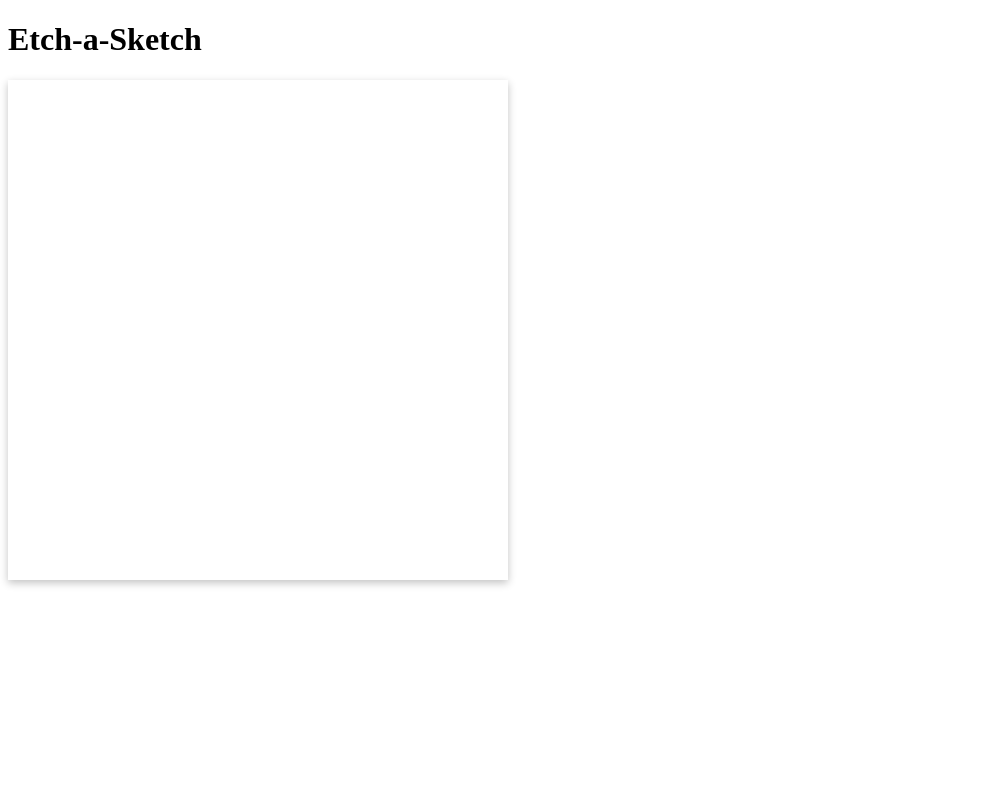
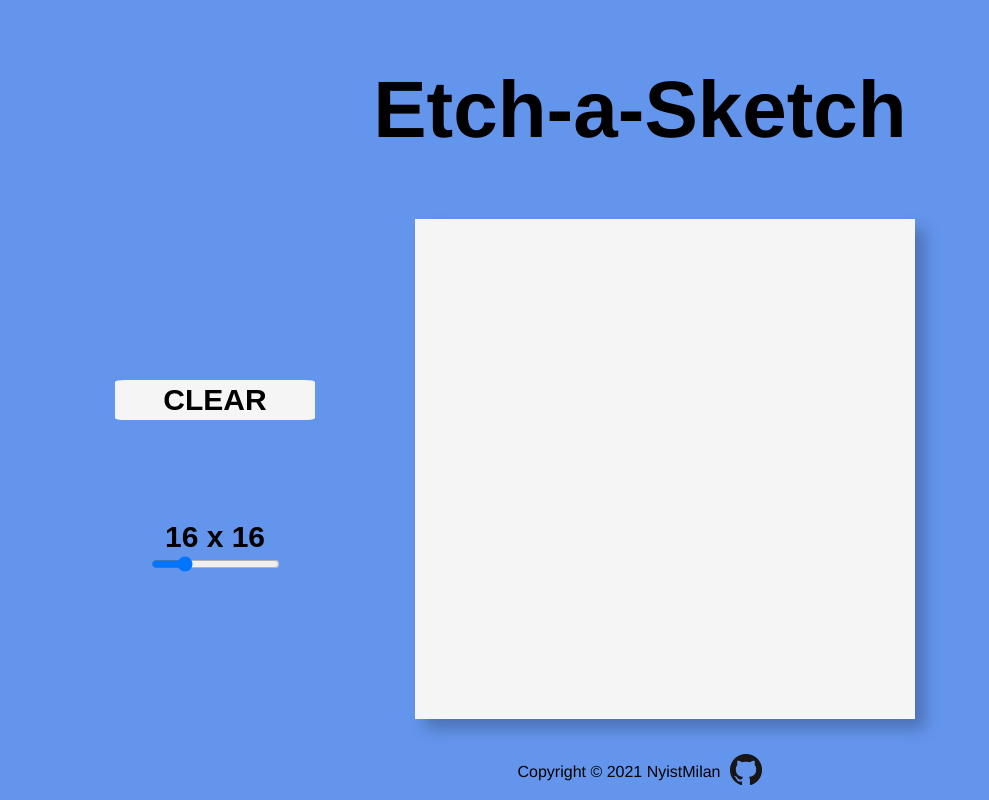
Before and after one commit to NyistMilan/Etch-a-Sketch, a plain HTML site: page index.html in a window 1280 px wide. Shown: the whole page, without its empty margins (0-989 px from the left). Drawn offline with Linux system fonts and the light colour scheme.

Commit message:
started css and cleaned up js

```diff
--- a/index.html
+++ b/index.html
@@ -1,17 +1,27 @@
 <!DOCTYPE html>
+<html>
     <head>
         <title>Etch-a-Sketch</title>
         <meta charset="UTF-8"/>
         <script src="script.js" defer></script>
         <link rel="stylesheet" href="style.css">
+        <link rel="stylesheet" href="https://fonts.googleapis.com">
     </head>
     <body>
         <header>
             <h1>Etch-a-Sketch</h1>
         </header>
-    <main>
+        <main class="container">
+            <div class="options">
+                <button id="clear">CLEAR</button>
+                <div id="sliderText">16 x 16</div>
+                <input id="slider" type="range" min="1" max="64" value="16">
+            </div>
             <div id="grid" class="grid"></div>
         </main>
         <footer>
+            <div class="copyright">Copyright © 2021 NyistMilan</div>
+            <a href="https://github.com/NyistMilan"><img src="imgs/GitHub-Mark-32px.png" alt="GitHub Logo"></a>
         </footer>
     </body>
+</html>
--- a/script.js
+++ b/script.js
@@ -6,9 +6,36 @@
 let currentColor = defaultColor;
 let currentMode = defaultMode;
 
+function setSize(value){
+    currentSize = value;
+}
+
+function setColor(value){
+    currentColor = value;
+}
+
+function setMode(value){
+    currentMode = value;
+}
+
 const grid = document.getElementById('grid');
+const clearButton = document.getElementById('clear');
+const slider = document.getElementById('slider');
+const sliderText = document.getElementById('sliderText');
 
+clearButton.onclick = () => clearGrid();
+slider.onmousemove = (e) => setSliderValue(e.target.value);
+slider.onchange = (e) => changeSize(e.target.value);
 
+function changeSize(value){
+    setSize(value);
+    setSliderValue(value);
+    clearGrid();
+}
+
+function setSliderValue(value){
+    sliderText.textContent = value + " x " + value;
+}
 
 function makeGrid(size){
     grid.style.gridTemplateColumns = `repeat(${size}, 1fr)`
@@ -16,7 +43,9 @@
 
     for (let i = 0; i < size * size; i++) {
         const gridElement = document.createElement('div');
-        gridElement.addEventListener('mouseover', changeColor);
+        gridElement.addEventListener('mouseover', function(e){
+            e.target.style.backgroundColor = '#333333';
+        });
         grid.appendChild(gridElement);
     }
 }
@@ -27,13 +56,7 @@
 
 function clearGrid(){
     resetGrid();
-    makeGrid(defaultSize);
-}
-
-function changeColor(e){
-    if(currentMode === 'color'){
-        e.target.style.backgroundColor = currentColor;
-    }
+    makeGrid(currentSize);
 }
 
 window.onload = () => {
--- a/style.css
+++ b/style.css
@@ -1,7 +1,76 @@
+body{
+  font-family: 'Franklin Gothic Medium', 'Arial Narrow', Arial, sans-serif;
+  background-color:cornflowerblue;
+}
+
+h1 {
+  text-align: center;
+  padding-bottom: 10px;
+  padding-top: 10px;
+  font-size: 80px;
+}
+
+.container {
+  display: flex;
+  justify-content: center;
+  align-items: center;
+  gap: 100px;
+  margin-right: 250px;
+}
+
+.options {
+  display: flex;
+  flex-direction: column;
+  align-items: center;
+  justify-content: center;
+  margin-bottom: -15px;
+}
+
+#clear{
+  font-family: 'Kanit', sans-serif;
+  font-weight: 900;
+  font-size: 30px;
+  display:block;
+  height: 40px;
+  width: 200px;
+  border-radius: 5%;
+  background-color: whitesmoke;
+  border: rgb(24, 63, 136);
+  margin-bottom: 100px;
+}
+
+
+#sliderText {
+  font-family: 'Kanit', sans-serif;
+  font-weight: 900;
+  font-size: 30px;
+  gap: 0px;
+}
+
 .grid {
     display: grid;
     width: 500px;
     height: 500px;
-    background-color: var(--secondary-light);
-    box-shadow: rgba(0, 0, 0, 0.24) 0px 3px 8px;
+    box-shadow: rgba(0, 0, 0, 0.24) 10px 10px 15px;
+    background-color: whitesmoke;
   }
+
+footer {
+  display: flex;
+  justify-content: center;
+  align-items: center;
+  gap: 10px;
+  position: absolute;
+  bottom: 10px;
+  left: 0px;
+  width: 100%;
+}
+
+.copyright {
+  font-family: 'Franklin Gothic Medium', 'Arial Narrow', Arial, sans-serif;
+}
+
+img:hover{
+  width: 33px;
+  height: auto;
+}
```
Also changed, not shown: imgs/GitHub-Mark-32px.png (added). Lines whose indentation alone changed are shown as unchanged.
